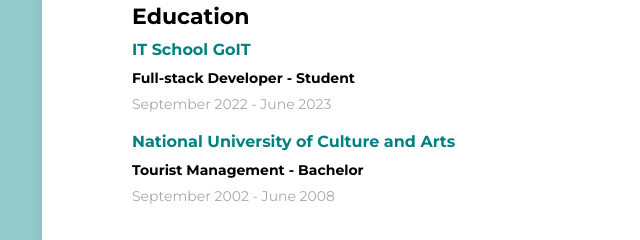
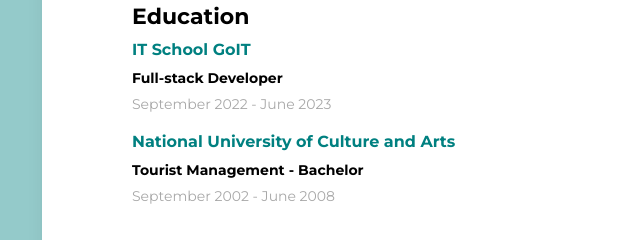
Before and after one commit to Inhaasap/Curriculum_Vitae, a plain HTML site: page index.html in a window 1280 px wide. Shown: the part 1317-1557 px from the top of the page, 471-1111 px from the left. Drawn offline with Linux system fonts and the light colour scheme.

Commit message:
Update index.html

```diff
--- a/index.html
+++ b/index.html
@@ -204,7 +204,7 @@
           <div class="education">
             <h4 class="education-title">Education</h4>
             <h5 class="education-secondary">IT School GoIT</h5>
-            <h6 class="education-undertitle">Full-stack Developer - Student</h6>
+            <h6 class="education-undertitle">Full-stack Developer</h6>
             <p class="education-text">September 2022 - June 2023</p>
             <h5 class="education-secondary">
               National University of Culture and Arts
```
